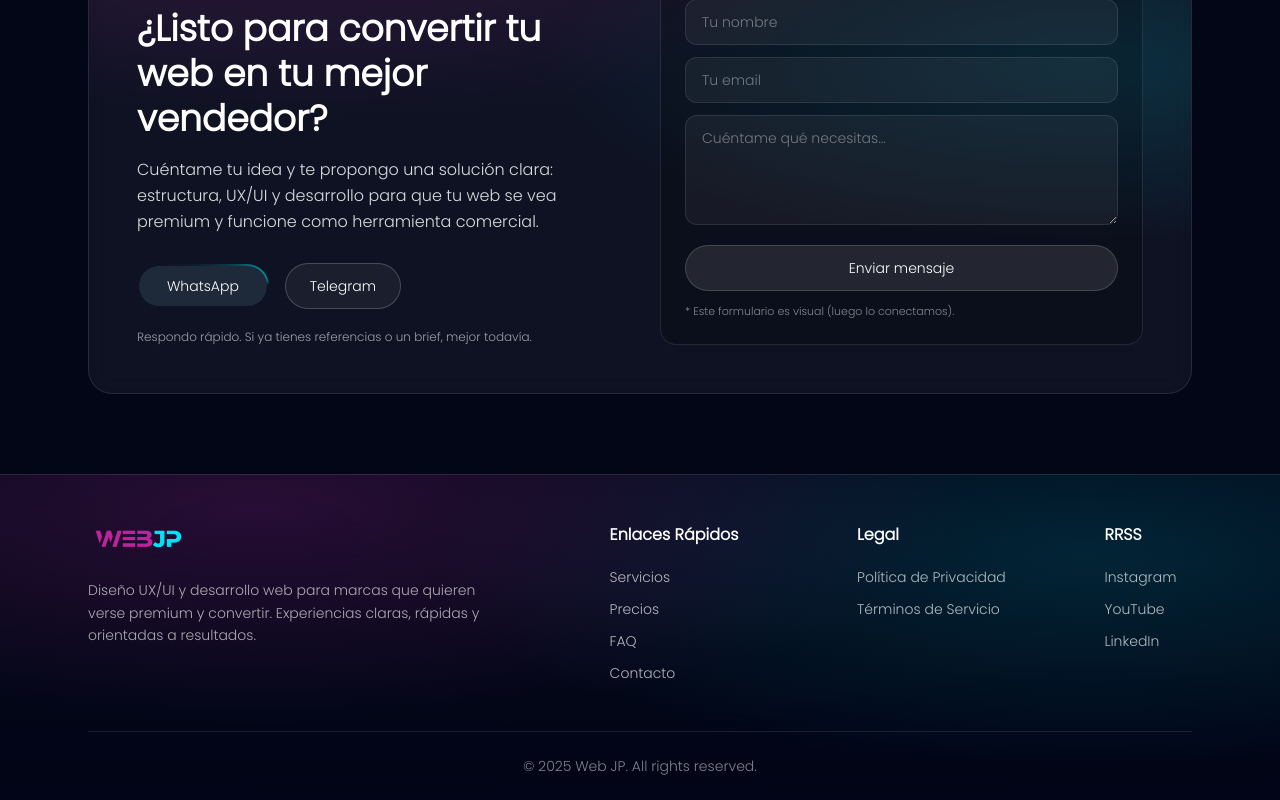
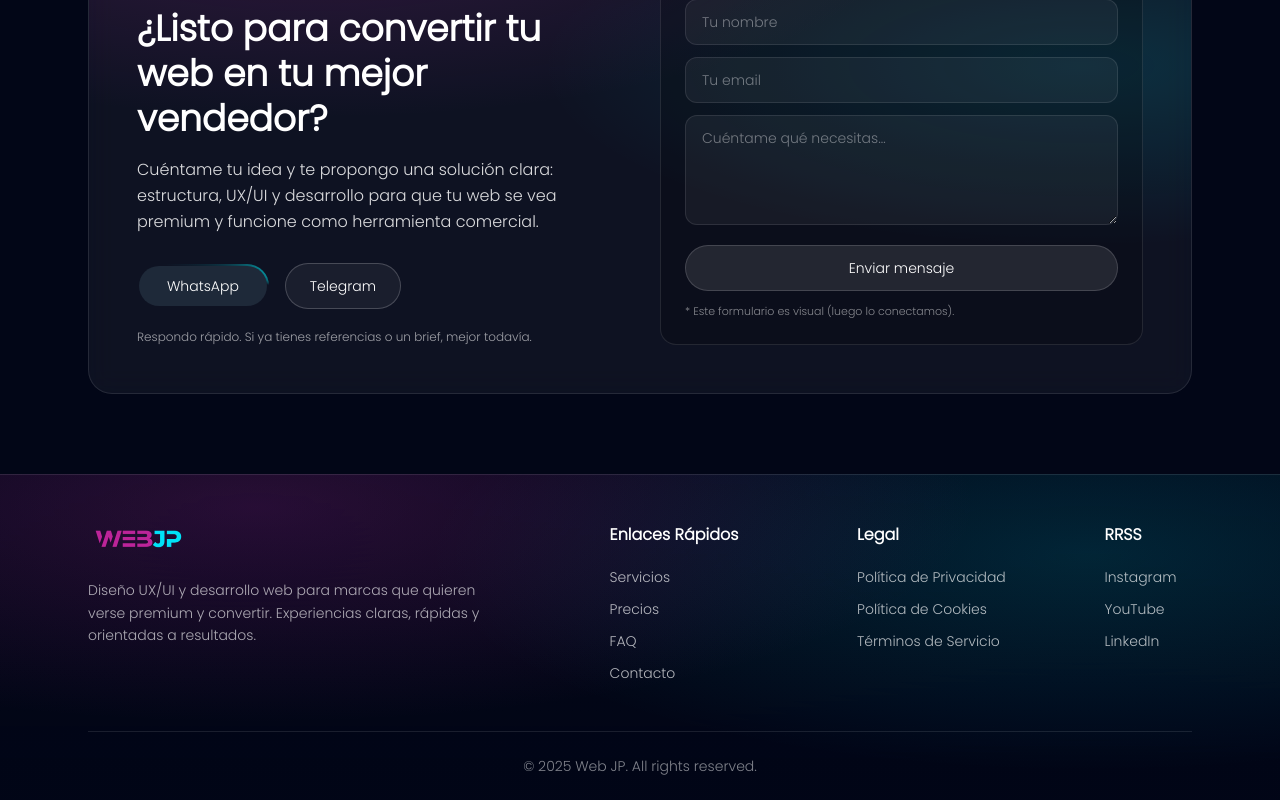
Before and after one commit to javipradaweb/Web-JP, a Next.js app: page / in a window 1280 px wide. Shown: the part 3630-4430 px from the top of the page. Built offline with nearby package versions, Linux system fonts and the light colour scheme.

Commit message:
Update footer legal links

```diff
--- a/src/components/footer/Footer.tsx
+++ b/src/components/footer/Footer.tsx
@@ -11,6 +11,7 @@ const INTERNAL = [
 
 const LEGAL = [
   { name: "Política de Privacidad", url: "/legal/privacidad" },
+  { name: "Política de Cookies", url: "/legal/cookies" },
   { name: "Términos de Servicio", url: "/legal/terminos" },
 ];
 
```
